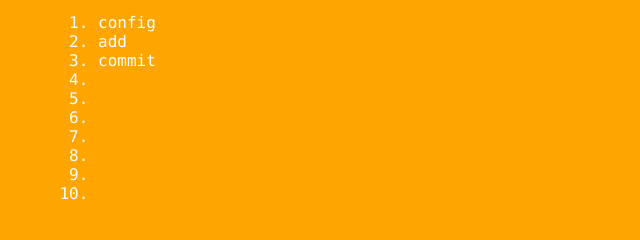
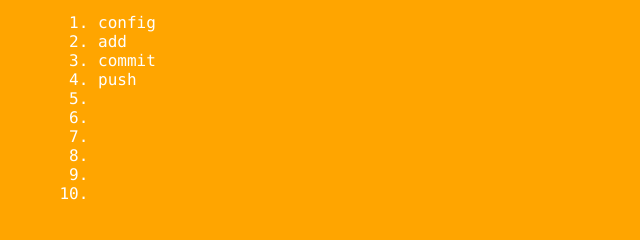
Before and after one commit to littleWang1995/git_learning_home, a plain HTML site: page index.html in a window 1280 px wide. Both pictures are taken after a click on the element "Basic Commands". Shown: the part 328-568 px from the top of the page, 0-640 px from the left. Drawn offline with Linux system fonts and the light colour scheme.

Commit message:
修改index.html

```diff
--- a/index.html
+++ b/index.html
@@ -32,7 +32,7 @@
                     <li>config</li>
                     <li>add</li>
                     <li>commit</li>
-                    <li></li>
+                    <li>push</li>
                     <li></li>
                     <li></li>
                     <li></li>
```
